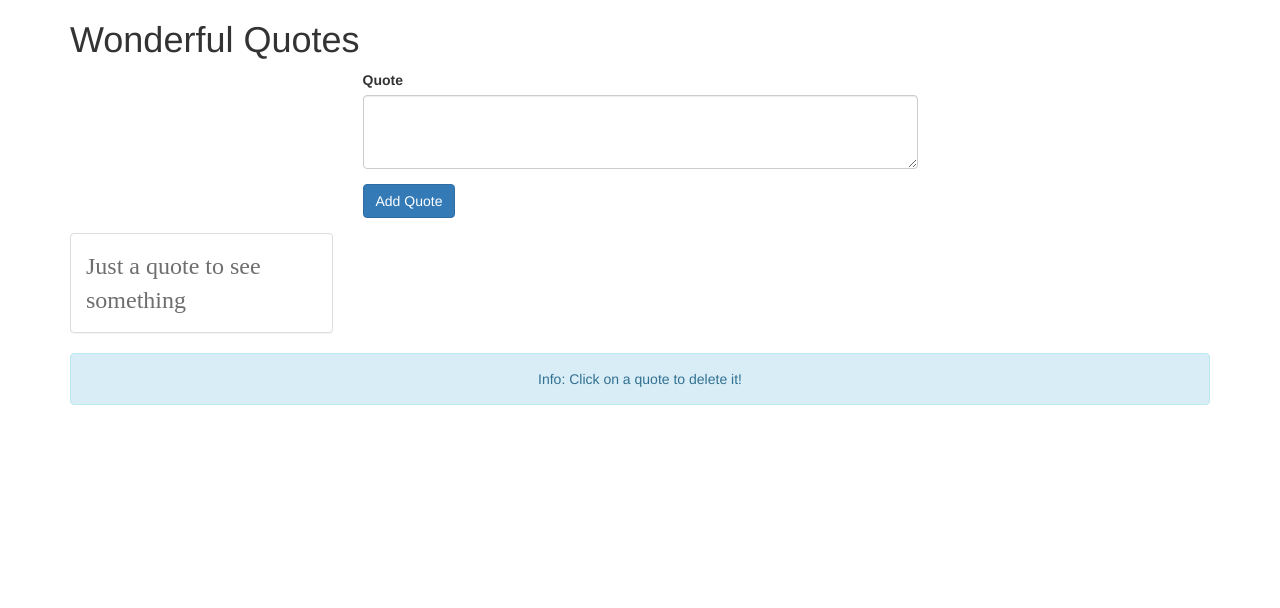
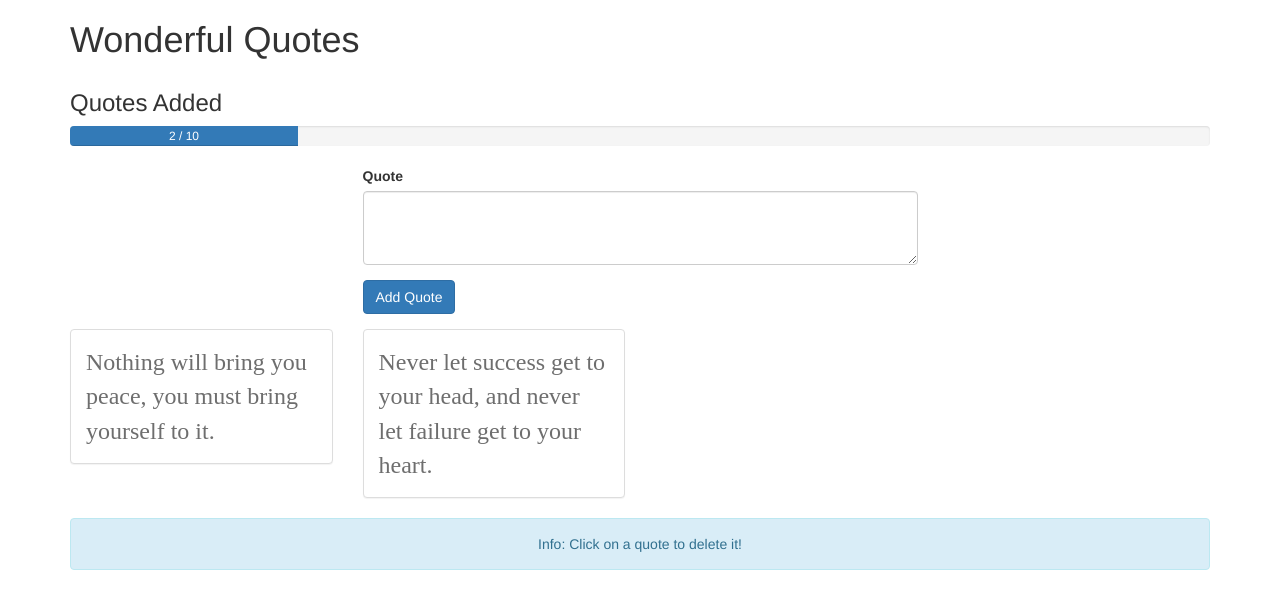
Before and after one commit to leila100/wonderfulQuotes, a Vue app: page / in a window 1280 px wide. Shown: the top 608 px of the page. Built offline with nearby package versions, Linux system fonts and the light colour scheme; a web font is replaced by a local one.

Commit message:
Add a progress bar to show how many quotes have been added

```diff
--- a/src/App.vue
+++ b/src/App.vue
@@ -1,6 +1,7 @@
 <template>
   <div class="container">
     <h1>Wonderful Quotes</h1>
+    <Header :quoteCount="quotes.length" :maxQuotes="maxQuotes" />
     <NewQuote @quoteAdded="addQuote" />
     <QuoteGrid :quotes="quotes" @quoteDeleted="deleteQuote" />
     <div class="row">
@@ -16,18 +17,23 @@
 <script>
 import QuoteGrid from "./components/QuoteGrid.vue";
 import NewQuote from "./components/NewQuote.vue";
+import Header from "./components/Header.vue";
 
 export default {
   name: "App",
   data() {
     return {
-      quotes: ["Just a quote to see something"],
+      quotes: [
+        " Nothing will bring you peace, you must bring yourself to it.",
+        "Never let success get to your head, and never let failure get to your heart.",
+      ],
       maxQuotes: 10,
     };
   },
   components: {
     QuoteGrid,
     NewQuote,
+    Header,
   },
   methods: {
     addQuote(quote) {
--- /dev/null
+++ b/src/components/Header.vue
@@ -0,0 +1,27 @@
+<template>
+  <div class="row">
+    <div class="col-sm-12">
+      <h3>Quotes Added</h3>
+      <div class="progress">
+        <div
+          class="progress-bar"
+          role="progressbar"
+          aria-valuenow="60"
+          aria-valuemin="0"
+          aria-valuemax="100"
+          :style="{ width: (quoteCount / maxQuotes) * 100 + '%' }"
+        >
+          {{ quoteCount }} / {{ maxQuotes }}
+        </div>
+      </div>
+    </div>
+  </div>
+</template>
+
+<script>
+export default {
+  props: ["quoteCount", "maxQuotes"],
+};
+</script>
+
+<style></style>
```
